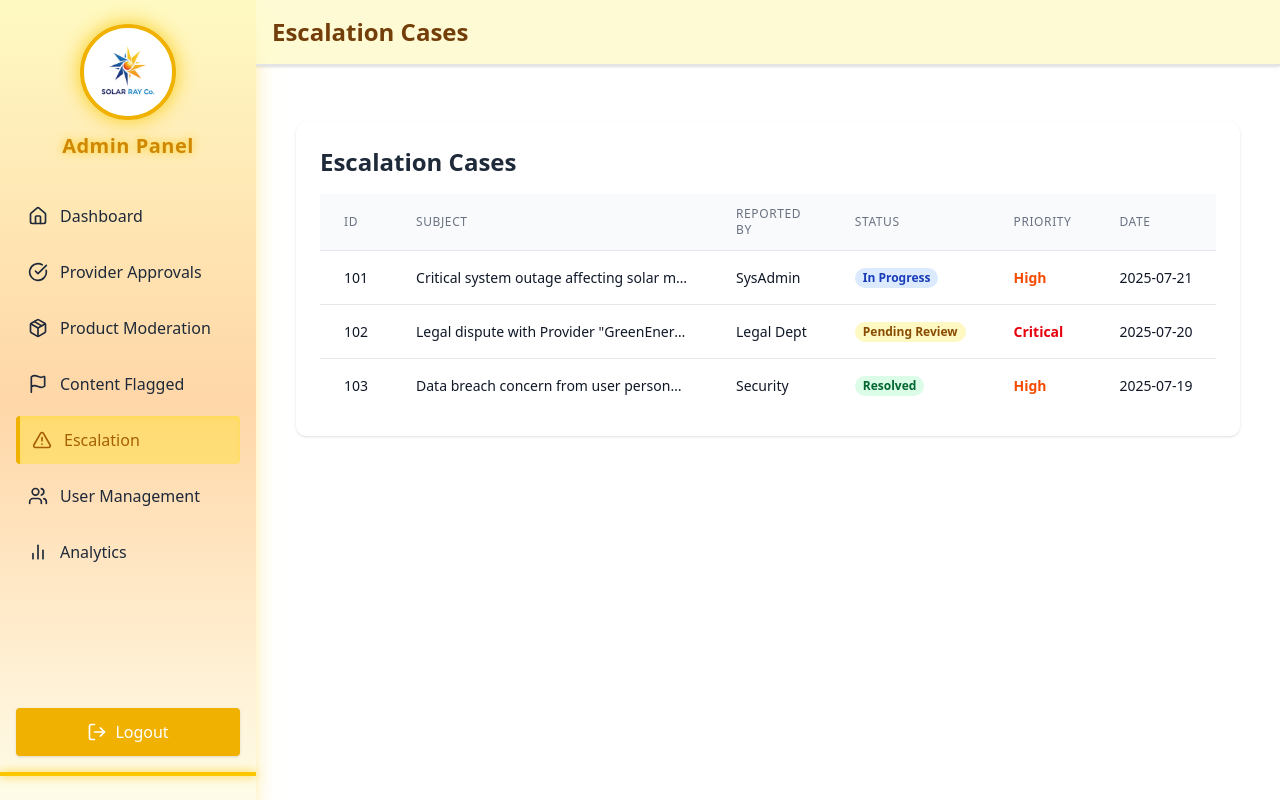
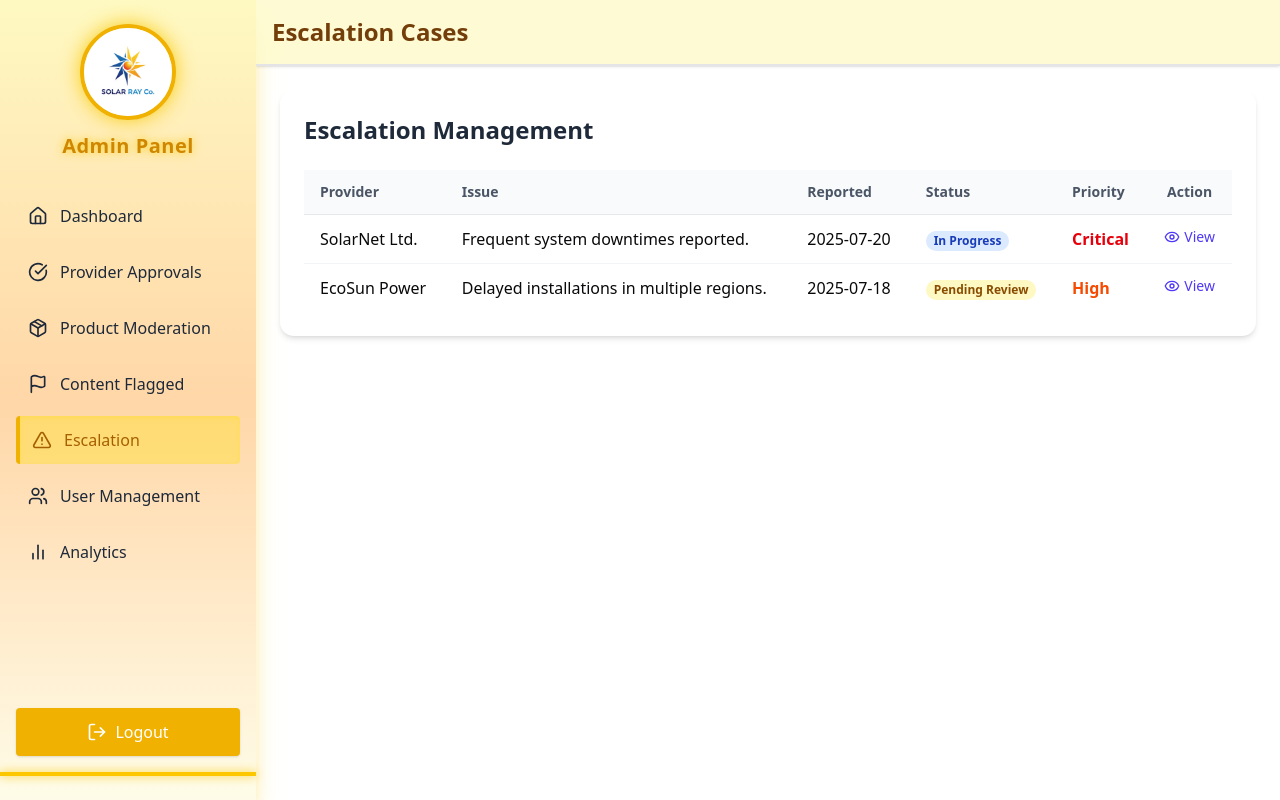
Before and after one commit to Michael-Munga/Ray-Solar-Solutions-Frontend, a React (Vite) app: page /escalation in a window 1280 px wide. Built offline with nearby package versions, Linux system fonts and the light colour scheme.

Commit message:
feat: implement escalation case table with status badges, modal view, and resolve action

```diff
--- a/src/pages/admin/Escalations.jsx
+++ b/src/pages/admin/Escalations.jsx
@@ -1,118 +1,174 @@
 import React, { useState } from 'react';
-import { X } from 'lucide-react'; // For modal close icon
+import { X, Eye, CheckCircle } from 'lucide-react';
 
-function Escalation() {
-  // Dummy Data
+const Escalation = () => {
   const [escalatedCases, setEscalatedCases] = useState([
-    { id: 101, subject: 'Critical system outage affecting solar monitoring', reporter: 'SysAdmin', status: 'In Progress', priority: 'High', date: '2025-07-21' },
-    { id: 102, subject: 'Legal dispute with Provider "GreenEnergy Co."', reporter: 'Legal Dept', status: 'Pending Review', priority: 'Critical', date: '2025-07-20' },
-    { id: 103, subject: 'Data breach concern from user personal info', reporter: 'Security', status: 'Resolved', priority: 'High', date: '2025-07-19' },
+    {
+      id: 1,
+      provider: 'SolarNet Ltd.',
+      issue: 'Frequent system downtimes reported.',
+      dateReported: '2025-07-20',
+      status: 'In Progress',
+      priority: 'Critical',
+    },
+    {
+      id: 2,
+      provider: 'EcoSun Power',
+      issue: 'Delayed installations in multiple regions.',
+      dateReported: '2025-07-18',
+      status: 'Pending Review',
+      priority: 'High',
+    },
   ]);
+  const [selectedCase, setSelectedCase] = useState(null);
+  const [isModalOpen, setIsModalOpen] = useState(false);
 
-  const [isModalOpen, setIsModalOpen] = useState(false);
-  const [selectedCase, setSelectedCase] = useState(null);
-
-  const handleViewDetails = (caseItem) => {
+  const handleView = (caseItem) => {
     setSelectedCase(caseItem);
     setIsModalOpen(true);
   };
 
-  const handleAction = (id, actionType) => {
-    // api request
-    const updatedCases = escalatedCases.map(caseItem =>
-      caseItem.id === id ? { ...caseItem, status: actionType === 'resolve' ? 'Resolved' : 'Closed' } : caseItem
+  const handleAction = (id) => {
+    if (!window.confirm('Are you sure you want to mark this case as reviewed?')) return;
+    const updatedCases = escalatedCases.map((caseItem) =>
+      caseItem.id === id ? { ...caseItem, status: 'Reviewed' } : caseItem
     );
     setEscalatedCases(updatedCases);
     setIsModalOpen(false);
-    alert(`Case ${id} ${actionType}d! (Simulated)`);
+    alert(`Case ${id} marked as reviewed (simulated).`);
+  };
+
+  const getStatusBadgeClass = (status) => {
+    switch (status) {
+      case 'In Progress':
+        return 'bg-blue-100 text-blue-800';
+      case 'Pending Review':
+        return 'bg-yellow-100 text-yellow-800';
+      case 'Reviewed':
+        return 'bg-green-100 text-green-800';
+      default:
+        return 'bg-gray-100 text-gray-800';
+    }
+  };
+
+  const getPriorityTextClass = (priority) => {
+    switch (priority) {
+      case 'Critical':
+        return 'text-red-600';
+      case 'High':
+        return 'text-orange-600';
+      default:
+        return 'text-gray-600';
+    }
   };
 
   return (
-    <div className="container mx-auto px-4 py-8">
-      <div className="bg-white rounded-lg shadow p-6 mb-6">
-        <h2 className="text-2xl font-semibold text-gray-800 mb-4">Escalation Cases</h2>
+    <div className="p-6 bg-white rounded-xl shadow-md">
+      <h2 className="text-2xl font-semibold mb-6 text-gray-800">Escalation Management</h2>
+
+      {escalatedCases.length === 0 ? (
+        <div className="text-gray-500 text-center py-8">No escalation cases available.</div>
+      ) : (
         <div className="overflow-x-auto">
           <table className="min-w-full divide-y divide-gray-200">
-            <thead className="bg-gray-50">
-              <tr>
-                <th className="px-6 py-3 text-left text-xs font-medium text-gray-500 uppercase tracking-wider">ID</th>
-                <th className="px-6 py-3 text-left text-xs font-medium text-gray-500 uppercase tracking-wider">Subject</th>
-                <th className="px-6 py-3 text-left text-xs font-medium text-gray-500 uppercase tracking-wider">Reported By</th>
-                <th className="px-6 py-3 text-left text-xs font-medium text-gray-500 uppercase tracking-wider">Status</th>
-                <th className="px-6 py-3 text-left text-xs font-medium text-gray-500 uppercase tracking-wider">Priority</th>
-                <th className="px-6 py-3 text-left text-xs font-medium text-gray-500 uppercase tracking-wider">Date</th>
-                <th className="px-6 py-3 text-left text-xs font-medium text-gray-500 uppercase tracking-wider">Actions</th>
+            <thead>
+              <tr className="bg-gray-50 text-left text-sm font-semibold text-gray-600">
+                <th className="px-4 py-3">Provider</th>
+                <th className="px-4 py-3">Issue</th>
+                <th className="px-4 py-3">Reported</th>
+                <th className="px-4 py-3">Status</th>
+                <th className="px-4 py-3">Priority</th>
+                <th className="px-4 py-3 text-center">Action</th>
               </tr>
             </thead>
-            <tbody className="bg-white divide-y divide-gray-200">
+            <tbody className="bg-white divide-y divide-gray-100">
               {escalatedCases.map((caseItem) => (
-                <tr key={caseItem.id}>
-                  <td className="px-6 py-4 whitespace-nowrap text-sm text-gray-900">{caseItem.id}</td>
-                  <td className="px-6 py-4 whitespace-nowrap text-sm text-gray-900 truncate max-w-xs">{caseItem.subject}</td>
-                  <td className="px-6 py-4 whitespace-nowrap text-sm text-gray-900">{caseItem.reporter}</td>
-                  <td className="px-6 py-4 whitespace-nowrap text-sm text-gray-900">
-                    <span className={`px-2 inline-flex text-xs leading-5 font-semibold rounded-full ${
-                      caseItem.status === 'In Progress' ? 'bg-blue-100 text-blue-800' :
-                      caseItem.status === 'Pending Review' ? 'bg-yellow-100 text-yellow-800' :
-                      caseItem.status === 'Resolved' ? 'bg-green-100 text-green-800' :
-                      'bg-gray-100 text-gray-800'
-                    }`}>
+                <tr key={caseItem.id} className="hover:bg-gray-50">
+                  <td className="px-4 py-3 whitespace-nowrap">{caseItem.provider}</td>
+                  <td className="px-4 py-3">{caseItem.issue}</td>
+                  <td className="px-4 py-3">{caseItem.dateReported}</td>
+                  <td className="px-4 py-3">
+                    <span
+                      className={`px-2 inline-flex text-xs leading-5 font-semibold rounded-full ${getStatusBadgeClass(
+                        caseItem.status
+                      )}`}
+                    >
                       {caseItem.status}
                     </span>
                   </td>
-                  <td className="px-6 py-4 whitespace-nowrap text-sm text-gray-900">
-                    <span className={`font-semibold ${
-                      caseItem.priority === 'Critical' ? 'text-red-600' :
-                      caseItem.priority === 'High' ? 'text-orange-600' :
-                      'text-gray-600'
-                    }`}>
+                  <td className="px-4 py-3">
+                    <span
+                      className={`font-semibold ${getPriorityTextClass(caseItem.priority)}`}
+                    >
                       {caseItem.priority}
                     </span>
                   </td>
-                  <td className="px-6 py-4 whitespace-nowrap text-sm text-gray-900">{caseItem.date}</td>
-                  <td className="px-6 py-4 whitespace-nowrap text-sm font-medium">
-                    <button onClick={() => handleViewDetails(caseItem)} className="text-blue-600 hover:text-blue-900 mr-2">View</button>
-                    {caseItem.status !== 'Resolved' && (
-                      <button onClick={() => handleAction(caseItem.id, 'resolve')} className="text-green-600 hover:text-green-900">Resolve</button>
-                    )}
+                  <td className="px-4 py-3 text-center">
+                    <button
+                      onClick={() => handleView(caseItem)}
+                      className="inline-flex items-center gap-1 text-sm text-indigo-600 hover:text-indigo-900"
+                    >
+                      <Eye className="w-4 h-4" /> View
+                    </button>
                   </td>
                 </tr>
               ))}
             </tbody>
           </table>
         </div>
-      </div>
+      )}
 
+      {/* Modal */}
+      {isModalOpen && selectedCase && (
+        <div
+          className="fixed inset-0 flex items-center justify-center bg-black bg-opacity-50 z-50"
+          role="dialog"
+          aria-modal="true"
+        >
+          <div className="bg-white w-full max-w-lg rounded-lg shadow-xl relative p-6">
+            <button
+              onClick={() => setIsModalOpen(false)}
+              className="absolute top-3 right-3 text-gray-400 hover:text-gray-600"
+              aria-label="Close"
+            >
+              <X className="w-5 h-5" />
+            </button>
+            <h3 className="text-xl font-bold mb-4 text-gray-800">Case Details</h3>
+            <p className="mb-2">
+              <span className="font-semibold">Provider:</span> {selectedCase.provider}
+            </p>
+            <p className="mb-2">
+              <span className="font-semibold">Issue:</span> {selectedCase.issue}
+            </p>
+            <p className="mb-2">
+              <span className="font-semibold">Reported on:</span> {selectedCase.dateReported}
+            </p>
+            <p className="mb-4">
+              <span className="font-semibold">Priority:</span>{' '}
+              <span className={getPriorityTextClass(selectedCase.priority)}>
+                {selectedCase.priority}
+              </span>
+            </p>
 
-      {isModalOpen && selectedCase && (
-        <div className="fixed inset-0 bg-gray-600 bg-opacity-50 flex justify-center items-center z-50 p-4">
-          <div className="bg-white rounded-lg shadow-xl w-full max-w-lg mx-auto overflow-hidden">
-            <div className="flex justify-between items-center p-4 border-b">
-              <h3 className="text-xl font-semibold text-gray-800">Escalation Case Details</h3>
-              <button onClick={() => setIsModalOpen(false)} className="text-gray-500 hover:text-gray-700">
-                <X size={24} />
+            <div className="flex justify-end space-x-3 mt-6">
+              <button
+                onClick={() => handleAction(selectedCase.id)}
+                className="flex items-center gap-2 px-4 py-2 bg-green-600 text-white rounded hover:bg-green-700"
+              >
+                <CheckCircle className="w-5 h-5" /> Mark as Reviewed
               </button>
-            </div>
-            <div className="p-4">
-              <p><strong>ID:</strong> {selectedCase.id}</p>
-              <p><strong>Subject:</strong> {selectedCase.subject}</p>
-              <p><strong>Reported By:</strong> {selectedCase.reporter}</p>
-              <p><strong>Status:</strong> {selectedCase.status}</p>
-              <p><strong>Priority:</strong> {selectedCase.priority}</p>
-              <p><strong>Date:</strong> {selectedCase.date}</p>
-
-            </div>
-            <div className="p-4 border-t flex justify-end space-x-2">
-              <button onClick={() => setIsModalOpen(false)} className="px-4 py-2 bg-gray-300 text-gray-800 rounded hover:bg-gray-400">Close</button>
-              {selectedCase.status !== 'Resolved' && (
-                <button onClick={() => handleAction(selectedCase.id, 'resolve')} className="px-4 py-2 bg-green-600 text-white rounded hover:bg-green-700">Mark as Resolved</button>
-              )}
+              <button
+                onClick={() => setIsModalOpen(false)}
+                className="px-4 py-2 bg-gray-200 text-gray-800 rounded hover:bg-gray-300"
+              >
+                Cancel
+              </button>
             </div>
           </div>
         </div>
       )}
     </div>
   );
-}
+};
 
 export default Escalation;
```
